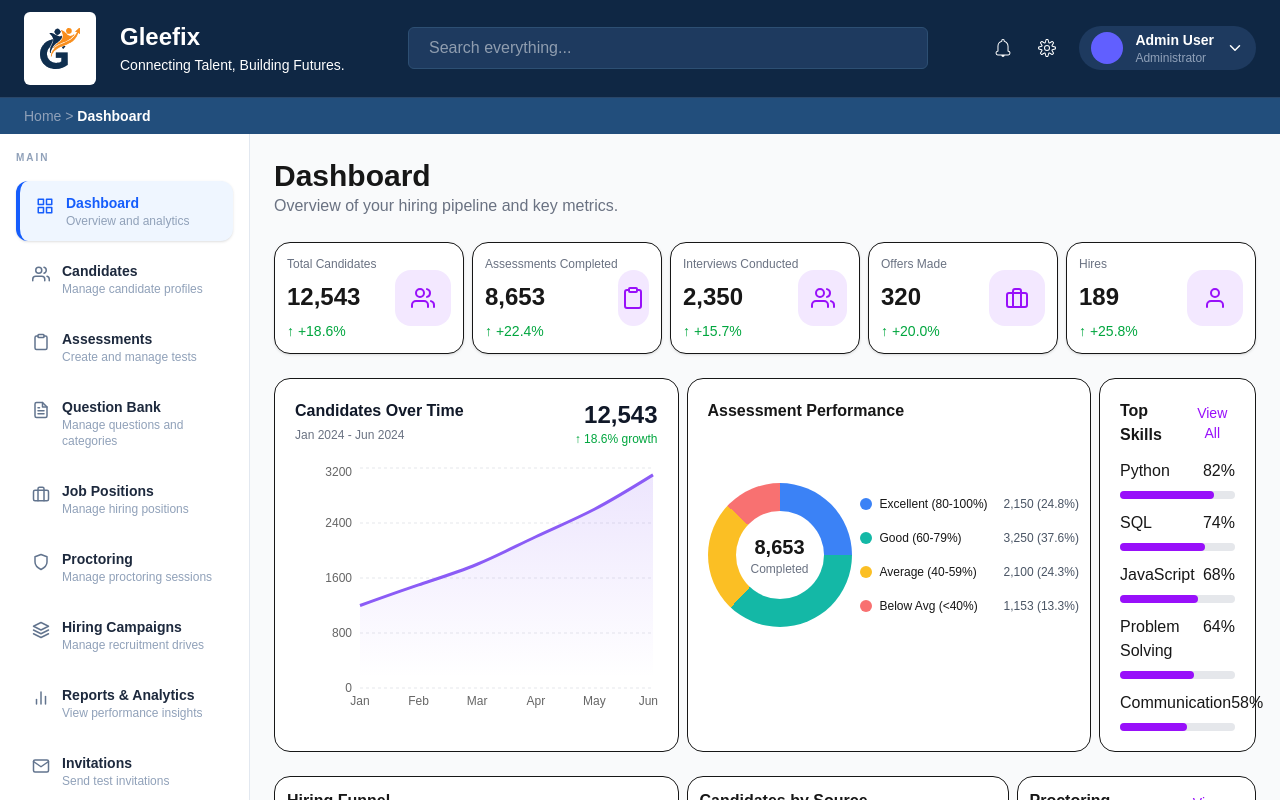
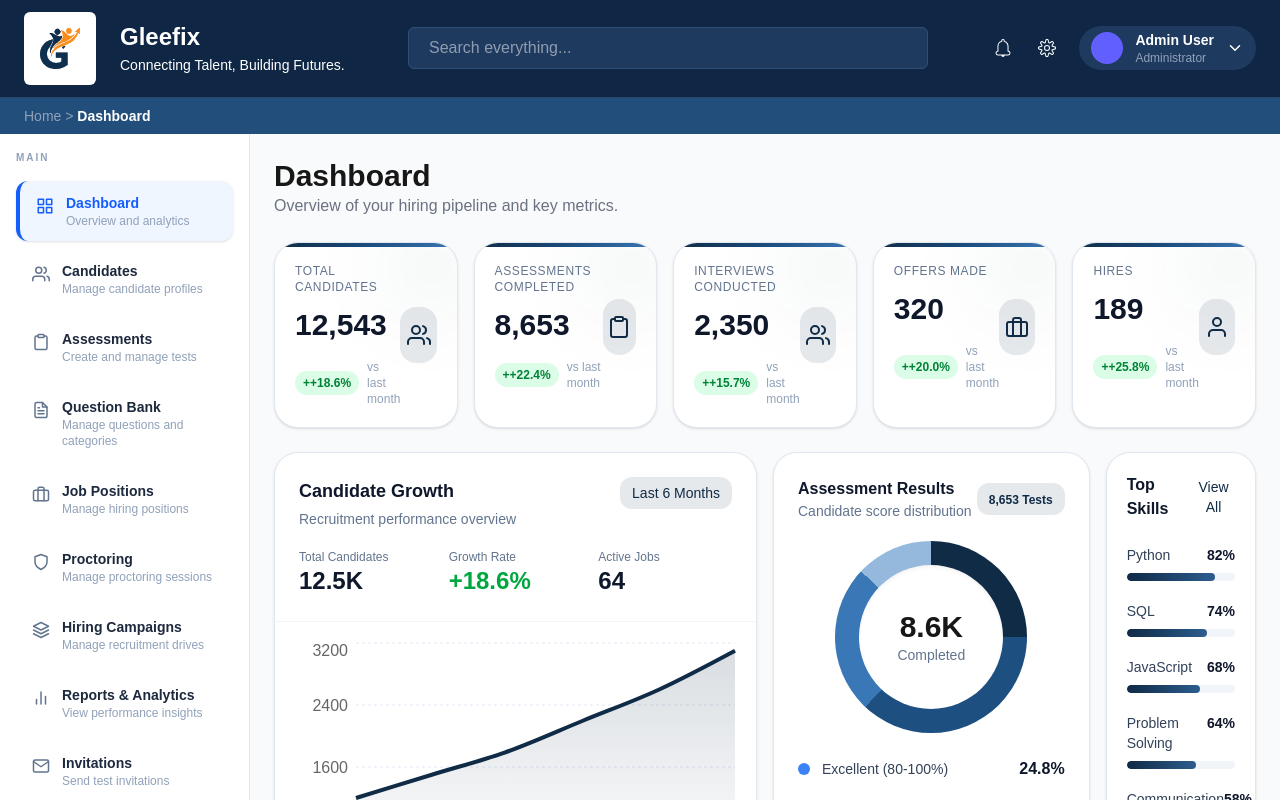
Before and after one commit to sunil12193/test-platform, a Next.js app: page /dashboard in a window 1280 px wide. Built offline with nearby package versions, Linux system fonts and the light colour scheme; sample sign-in values are in the browser's storage.

Commit message:
new Dashboard UI

```diff
--- a/src/app/dashboard/assessments/page.tsx
+++ b/src/app/dashboard/assessments/page.tsx
@@ -88,18 +88,6 @@ export default function AssessmentsPage() {
     return (
       <div className="min-h-screen flex items-center justify-center text-lg font-semibold">
         Loading assessments...
-      </div>
-    );
-  }
-
-  // ========================================
-  // ERROR
-  // ========================================
-
-  if (error) {
-    return (
-      <div className="min-h-screen flex items-center justify-center text-red-500 text-lg font-semibold">
-        {(error as Error).message}
       </div>
     );
   }
--- a/src/app/dashboard/page.tsx
+++ b/src/app/dashboard/page.tsx
@@ -82,36 +82,18 @@ const assessmentData = [
 ];
 
 const funnelData = [
-  {
-    label: "Applications",
-    value: "12,543",
-    width: "100%",
-    color: "from-indigo-500 to-purple-500",
-  },
-  {
-    label: "Assessments",
-    value: "8,653",
-    width: "85%",
-    color: "from-purple-500 to-pink-500",
-  },
-  {
-    label: "Interviews",
-    value: "2,350",
-    width: "70%",
-    color: "from-pink-500 to-rose-500",
-  },
-  {
-    label: "Offers",
-    value: "320",
-    width: "55%",
-    color: "from-orange-500 to-amber-500",
-  },
-  {
-    label: "Hires",
-    value: "189",
-    width: "40%",
-    color: "from-emerald-500 to-green-500",
-  },
+  { label: "Applied", value: 1200, width: "220px" },
+  { label: "Screened", value: 850, width: "180px" },
+  { label: "Interviewed", value: 450, width: "140px" },
+  { label: "Offered", value: 120, width: "100px" },
+  { label: "Hired", value: 80, width: "70px" },
+];
+const funnelColors = [
+  "from-blue-500 to-blue-600",
+  "from-cyan-500 to-cyan-600",
+  "from-green-500 to-green-600",
+  "from-yellow-500 to-yellow-600",
+  "from-red-500 to-red-600",
 ];
 const sourceData = [
   {
@@ -173,22 +155,40 @@ export default function DashboardPage() {
         </div>
 
         {/* STATS */}
-        <div className="grid grid-cols-1 md:grid-cols-2 xl:grid-cols-5 gap-2">
+        <div className="grid grid-cols-1 md:grid-cols-2 xl:grid-cols-5 gap-4">
           {stats.map((item, index) => (
             <div
               key={index}
-              className="bg-white rounded-2xl p-3 border shadow-sm"
-            >
-              <div className="flex justify-between items-center">
+              className=" relative overflow-hidden rounded-3xl bg-white border border-slate-200 p-5 shadow-sm hover:shadow-xl hover:-translate-y-1 transition-all duration-300">
+              {/* Top Accent */}
+              <div className="absolute top-0 left-0 h-1 w-full bg-gradient-to-r from-[#0f2b46] via-[#1c4d7e] to-[#3d79b8]" />
+
+              {/* Background Glow */}
+              <div className="absolute -right-6 -top-6 h-24 w-24 rounded-full bg-[#0f2b46]/5 blur-2xl" />
+
+              <div className="relative flex items-center justify-between ">
                 <div>
-                  <p className="text-[12px] whitespace-nowrap text-gray-500">{item.title}</p>
-                  <h2 className="text-2xl font-bold mt-2">{item.value}</h2>
-                  <p className="text-green-600 text-sm mt-2">
-                    ↑ {item.change}
+                  <p className="text-xs font-medium uppercase tracking-wider text-slate-500">
+                    {item.title}
                   </p>
+
+                  <h2 className="mt-3 text-3xl font-bold text-slate-900">
+                    {item.value}
+                  </h2>
+
+                  <div className="mt-4 flex items-center gap-2">
+                    <span className="rounded-full bg-green-100 px-2 py-1 text-xs font-semibold text-green-700">
+                      +{item.change}
+                    </span>
+
+                    <span className="text-xs text-slate-400">
+                      vs last month
+                    </span>
+                  </div>
                 </div>
 
-                <div className="h-14 w-14 rounded-2xl bg-purple-100 text-purple-600 flex items-center justify-center">
+                <div
+                  className=" flex h-14 w-14 items-center justify-center rounded-2xl bg-[#0f2b46]/10 text-[#0f2b46]">
                   {item.icon}
                 </div>
               </div>
@@ -196,34 +196,73 @@ export default function DashboardPage() {
           ))}
         </div>
 
-        {/* CHARTS */}
-        <div className="grid grid-cols-12 gap-2 mt-6">
-          <div className="col-span-12 xl:col-span-5 bg-white rounded-2xl border p-5">
+        {/* CHARTS SECTION */}
+        <div className="grid grid-cols-12 gap-4 mt-6">
+
+          {/* CANDIDATE TREND */}
+          <div className="col-span-12 xl:col-span-6 bg-white rounded-3xl border border-slate-200 shadow-sm overflow-hidden">
+
             {/* Header */}
-            <div className="flex items-start justify-between mb-4">
+            <div className="p-6 border-b border-slate-100">
+
+              <div className="flex items-start justify-between">
                 <div>
-                <h3 className="font-semibold text-gray-900">
-                  Candidates Over Time
+                  <h3 className="text-lg font-bold text-slate-900">
+                    Candidate Growth
                   </h3>
-                <p className="text-xs text-gray-500 mt-1">
-                  Jan 2024 - Jun 2024
+
+                  <p className="text-sm text-slate-500 mt-1">
+                    Recruitment performance overview
                   </p>
                 </div>
 
-              <div className="text-right">
-                <p className="text-2xl font-bold text-gray-900">
-                  12,543
+                <button className="px-3 py-1.5 text-sm rounded-xl bg-[#0f2b46]/10 text-[#0f2b46]">
+                  Last 6 Months
+                </button>
+              </div>
+
+              {/* KPI */}
+              <div className="grid grid-cols-3 gap-4 mt-5">
+
+                <div>
+                  <p className="text-xs text-slate-500">
+                    Total Candidates
                   </p>
-                <p className="text-xs text-green-600 font-medium">
-                  ↑ 18.6% growth
+
+                  <h4 className="text-2xl font-bold text-slate-900">
+                    12.5K
+                  </h4>
+                </div>
+
+                <div>
+                  <p className="text-xs text-slate-500">
+                    Growth Rate
                   </p>
+
+                  <h4 className="text-2xl font-bold text-green-600">
+                    +18.6%
+                  </h4>
+                </div>
+
+                <div>
+                  <p className="text-xs text-slate-500">
+                    Active Jobs
+                  </p>
+
+                  <h4 className="text-2xl font-bold text-slate-900">
+                    64
+                  </h4>
+                </div>
+
               </div>
             </div>
 
             {/* Chart */}
-            <div className="h-[260px] focus:outline-none">
+            <div className="p-4 h-[320px]">
+
               <ResponsiveContainer width="100%" height="100%">
                 <AreaChart data={data}>
+
                   <defs>
                     <linearGradient
                       id="candidateGradient"
@@ -234,12 +273,12 @@ export default function DashboardPage() {
                     >
                       <stop
                         offset="5%"
-                        stopColor="#8B5CF6"
+                        stopColor="#0f2b46"
                         stopOpacity={0.25}
                       />
                       <stop
                         offset="95%"
-                        stopColor="#8B5CF6"
+                        stopColor="#0f2b46"
                         stopOpacity={0}
                       />
                     </linearGradient>
@@ -247,143 +286,243 @@ export default function DashboardPage() {
 
                   <CartesianGrid
                     vertical={false}
-                    stroke="#E5E7EB"
+                    stroke="#E2E8F0"
                     strokeDasharray="3 3"
                   />
 
                   <XAxis
                     dataKey="month"
-                    tick={{ fontSize: 12 }}
                     tickLine={false}
                     axisLine={false}
                   />
 
                   <YAxis
-                    tick={{ fontSize: 12 }}
                     tickLine={false}
                     axisLine={false}
                   />
 
                   <Tooltip
                     contentStyle={{
-                      borderRadius: "12px",
+                      borderRadius: "16px",
                       border: "none",
                       boxShadow:
-                        "0 10px 30px rgba(0,0,0,0.1)",
+                        "0px 15px 40px rgba(0,0,0,0.08)",
                     }}
                   />
 
                   <Area
-                    type="natural"
+                    type="monotone"
                     dataKey="candidates"
-                    stroke="#8B5CF6"
-                    strokeWidth={3}
+                    stroke="#0f2b46"
+                    strokeWidth={4}
                     fill="url(#candidateGradient)"
                   />
                 </AreaChart>
               </ResponsiveContainer>
+
             </div>
           </div>
 
-          <div className="col-span-12 xl:col-span-5 bg-white rounded-2xl p-5 border">
-            <h3 className="font-semibold mb-2">
-              Assessment Performance
+          {/* ASSESSMENT PERFORMANCE */}
+          <div className="col-span-12 xl:col-span-4 bg-white rounded-3xl border border-slate-200 shadow-sm p-6">
+
+            <div className="flex items-center justify-between mb-5">
+
+              <div>
+                <h3 className="font-bold text-slate-900">
+                  Assessment Results
                 </h3>
-            <div className="flex flex-col pt-10 lg:flex-row items-center gap-2">
+
+                <p className="text-sm text-slate-500">
+                  Candidate score distribution
+                </p>
+              </div>
+
+              <div className="bg-[#0f2b46]/10 px-3 py-1 rounded-xl">
+                <span className="text-xs font-semibold text-[#0f2b46]">
+                  8,653 Tests
+                </span>
+              </div>
+
+            </div>
+
+            <div className="flex flex-col items-center">
+
               {/* DONUT */}
-              <div className="relative w-42 h-42 flex items-center">
+              <div className="relative w-48 h-48">
 
-                {/* Inner Circle */}
-                <div className="relative w-36 h-36">
-                  {/* Colored Ring */}
                 <div
                   className="absolute inset-0 rounded-full"
                   style={{
                     background:
-                        "conic-gradient(#3B82F6 0% 25%, #14B8A6 25% 62%, #FBBF24 62% 87%, #F87171 87% 100%)",
+                      "conic-gradient(#0f2b46 0% 25%, #1d4f80 25% 62%, #3a77b7 62% 87%, #94b9dd 87% 100%)",
                   }}
                 />
 
-                  {/* White Center */}
-                  <div className="absolute inset-[28px] bg-white rounded-full flex flex-col items-center justify-center">
-                    <h2 className="text-xl font-bold">8,653</h2>
-                    <p className="text-xs text-gray-500">Completed</p>
+                <div className="absolute inset-[24px] bg-white rounded-full flex flex-col justify-center items-center shadow-inner">
+
+                  <h2 className="text-3xl font-bold">
+                    8.6K
+                  </h2>
+
+                  <p className="text-sm text-slate-500">
+                    Completed
+                  </p>
+
                 </div>
-                </div>
+
               </div>
 
               {/* LEGEND */}
-              <div className="flex-col space-y-4">
+              <div className="w-full mt-6 space-y-4">
+
                 {assessmentData.map((item, index) => (
+
                   <div
                     key={item.label}
-                    className="flex items-center justify-between gap-4"
+                    className="flex items-center justify-between"
                   >
-                    <div className="flex items-center gap-2 whitespace-nowrap">
+                    <div className="flex items-center gap-3">
+
                       <div
-                        className="w-3 h-3 rounded-full flex-shrink-0"
+                        className="w-3 h-3 rounded-full"
                         style={{
                           backgroundColor: colors[index],
                         }}
                       />
 
-                      <span className="text-[12px] font-medium whitespace-nowrap">
+                      <span className="text-sm text-slate-700">
+                        {item.label}
+                      </span>
+
+                    </div>
+
+                    <span className="font-semibold text-slate-900">
+                      {item.percentage}%
+                    </span>
+                  </div>
+
+                ))}
+
+              </div>
+
+            </div>
+
+          </div>
+
+          {/* TOP SKILLS */}
+          <div className="col-span-12 xl:col-span-2 bg-white rounded-3xl border border-slate-200 shadow-sm p-5">
+
+            <div className="flex items-center justify-between mb-6">
+
+              <h3 className="font-bold text-slate-900">
+                Top Skills
+              </h3>
+
+              <button className="text-[#0f2b46] text-sm font-medium">
+                View All
+              </button>
+
+            </div>
+
+            <div className="space-y-5">
+
+              {skills.map((skill) => (
+
+                <div key={skill.name}>
+
+                  <div className="flex justify-between mb-2">
+
+                    <span className="text-sm font-medium text-slate-700">
+                      {skill.name}
+                    </span>
+
+                    <span className="text-sm font-semibold text-slate-900">
+                      {skill.value}%
+                    </span>
+
+                  </div>
+
+                  <div className="h-2 bg-slate-100 rounded-full overflow-hidden">
+
+                    <div
+                      className="h-full rounded-full bg-gradient-to-r from-[#0f2b46] to-[#2d5d8f]"
+                      style={{
+                        width: `${skill.value}%`,
+                      }}
+                    />
+
+                  </div>
+
+                </div>
+
+              ))}
+
+            </div>
+
+            {/* Extra Metric */}
+            <div className="mt-8 p-4 rounded-2xl bg-[#0f2b46] text-white">
+
+              <p className="text-xs opacity-80">
+                Most Demanded
+              </p>
+
+              <h4 className="font-bold mt-1">
+                Python
+              </h4>
+
+              <p className="text-xs opacity-80 mt-1">
+                Appears in 82% of job roles
+              </p>
+
+            </div>
+
+          </div>
+
+        </div>
+
+        {/* SECOND ROW */}
+        <div className="grid grid-cols-12 gap-2 mt-6">
+          <div className="col-span-12 xl:col-span-5 bg-white rounded-2xl p-4 border">
+            <h3 className="font-semibold text-start mb-5">Hiring Funnel</h3>
+
+            <div className="flex items-center justify-center gap-8">
+              {/* FUNNEL */}
+              <div className="flex flex-col items-center gap-2">
+                {funnelData.map((item, index) => (
+                  <div
+                    key={item.label}
+                    className={`h-6 rounded-md bg-gradient-to-r ${funnelColors[index % funnelColors.length]
+                      }`}
+                    style={{ width: item.width }}
+                  />
+                ))}
+              </div>
+
+              {/* LEGEND */}
+              <div className="flex flex-col gap-3">
+                {funnelData.map((item, index) => (
+                  <div
+                    key={item.label}
+                    className="flex items-center justify-between gap-6 min-w-[180px]"
+                  >
+                    <div className="flex items-center gap-2">
+                      <div
+                        className={`w-3 h-3 rounded-full bg-gradient-to-r ${funnelColors[index % funnelColors.length]
+                          }`}
+                      />
+
+                      <span className="text-sm font-medium">
                         {item.label}
                       </span>
                     </div>
 
-                    <span className="text-[12px] text-gray-600 whitespace-nowrap">
-                      {item.value.toLocaleString()} ({item.percentage}%)
+                    <span className="text-sm text-gray-600 font-semibold">
+                      {item.value}
                     </span>
                   </div>
                 ))}
               </div>
-            </div>
-          </div>
-
-          <div className="col-span-12 xl:col-span-2 bg-white rounded-2xl p-5 border">
-            <div className="flex justify-between">
-              <h3 className="font-semibold">Top Skills</h3>
-              <button className="text-purple-600 text-sm">View All</button>
-            </div>
-
-            <div className="mt-3 space-y-3">
-              {skills.map((skill) => (
-                <div key={skill.name}>
-                  <div className="flex justify-between mb-2">
-                    <span>{skill.name}</span>
-                    <span>{skill.value}%</span>
-                  </div>
-
-                  <div className="h-2 bg-gray-200 rounded-full">
-                    <div
-                      style={{ width: `${skill.value}%` }}
-                      className="h-2 rounded-full bg-purple-600"
-                    />
-                  </div>
-                </div>
-              ))}
-            </div>
-          </div>
-        </div>
-
-        {/* SECOND ROW */}
-        <div className="grid grid-cols-12 gap-2 mt-6">
-          <div className="col-span-12 xl:col-span-5 bg-white rounded-2xl p-3 border">
-            <h3 className="font-semibold text-start mb-5">Hiring Funnel</h3>
-
-            <div className="flex flex-col items-center gap-1">
-              {funnelData.map((item) => (
-                <div
-                  key={item.label}
-                  className={`h-12 rounded-lg bg-gradient-to-r ${item.color}
-                  flex items-center justify-between px-4 text-white font-medium shadow-sm`}
-                  style={{ width: item.width }}
-                >
-                  <span>{item.label}</span>
-                  <span>{item.value}</span>
-                </div>
-              ))}
             </div>
           </div>
 
```
Also changed, not shown: src/app/(staticpages)/page.tsx (+2 -11 lines). Lines whose indentation alone changed are shown as unchanged.
